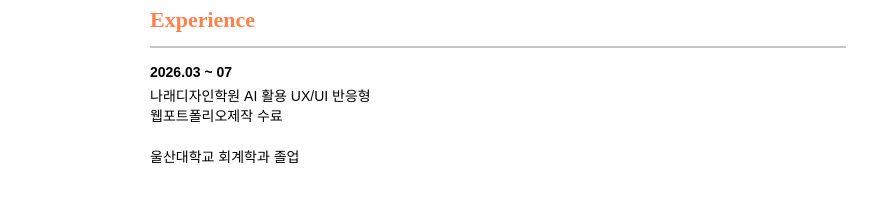
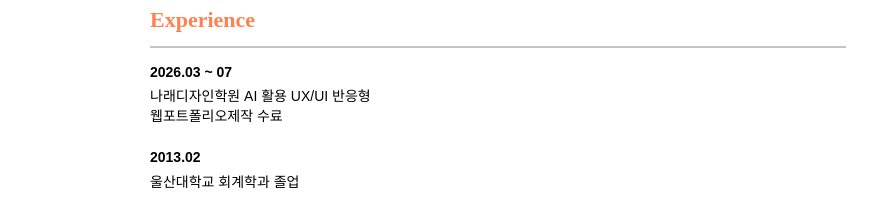
Before and after one commit to ss25ji-png/portfolio, a plain HTML site: page index.html in a window 1280 px wide. Shown: the part 1328-1533 px from the top of the page, 394-1280 px from the left. Drawn offline with nearby package versions, Linux system fonts and the light colour scheme; a web font is replaced by a local one.

Commit message:
Update index.html

```diff
--- a/index.html
+++ b/index.html
@@ -102,8 +102,8 @@
                                         </span>
                                     </div>
 
-                                    <div class="info-row text-block">
-                                        <!--  <span class="date">2013</span>-->
+                                      <div class="info-row text-block">
+                                        <span class="date">2013.02</span>
                                         <span class="value">울산대학교 회계학과 졸업</span>
                                     </div>
                                 </div>
```
